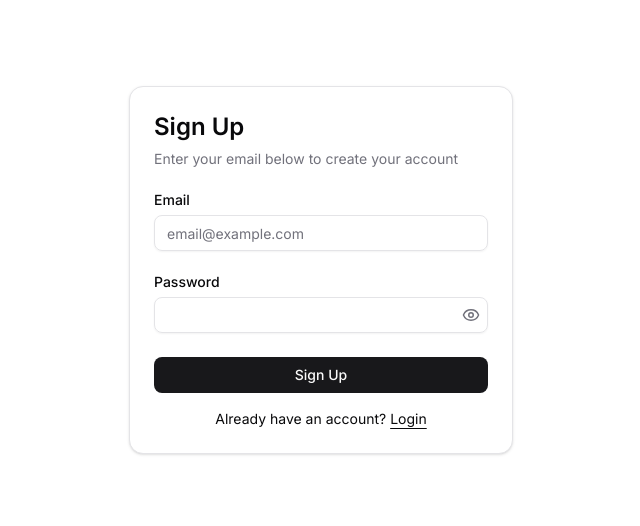
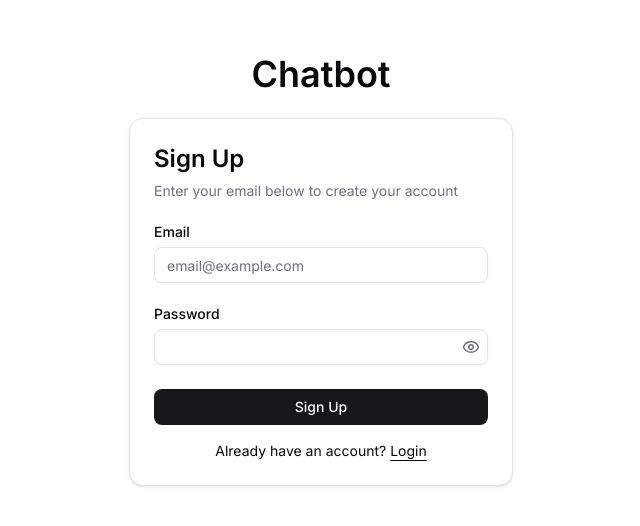
Before and after one commit to Bruno13f/ChatBot, a Next.js app in the folder frontend/: page /sign-up in a window 1280 px wide. Shown: the part 130-656 px from the top of the page, without its empty margins (319-959 px from the left). Built offline with nearby package versions, Linux system fonts and the light colour scheme.

Commit message:
chore: add app name to login/signup pages

```diff
--- a/frontend/app/login/page.tsx
+++ b/frontend/app/login/page.tsx
@@ -5,12 +5,13 @@ import { LoginForm } from "@/components/login-form"
 
 export default function LoginPage() {
   return (
-        <>
-        <div className="flex min-h-svh w-full items-center justify-center p-6 md:p-10">
-            <div className="w-full max-w-sm">
-            <LoginForm />
-            </div>
+    <div className="flex min-h-svh w-full items-center justify-center px-6 pb-20 md:p-10">
+      <div className="w-full max-w-sm">
+        <div className="mb-6 text-center">
+          <h1 className="text-4xl font-semibold">Chatbot</h1>
         </div>
-        </>
+        <LoginForm />
+      </div>
+    </div>
   )
 }
--- a/frontend/app/sign-up/page.tsx
+++ b/frontend/app/sign-up/page.tsx
@@ -3,12 +3,13 @@ import { SignUpForm } from "@/components/signup-form"
 
 export default function SignUpPage() {
 return (
-        <>
-        <div className="flex min-h-svh w-full items-center justify-center p-6 md:p-10">
+        <div className="flex min-h-svh w-full items-center justify-center px-6 pb-6 md:p-10">
             <div className="w-full max-w-sm">
+            <div className="mb-6 text-center">
+                <h1 className="text-4xl font-semibold">Chatbot</h1>
+            </div>
             <SignUpForm />
             </div>
         </div>
-        </>
     )
 }
```
Also changed, not shown: 2 other files (tests, documents, lock files or other folders).
